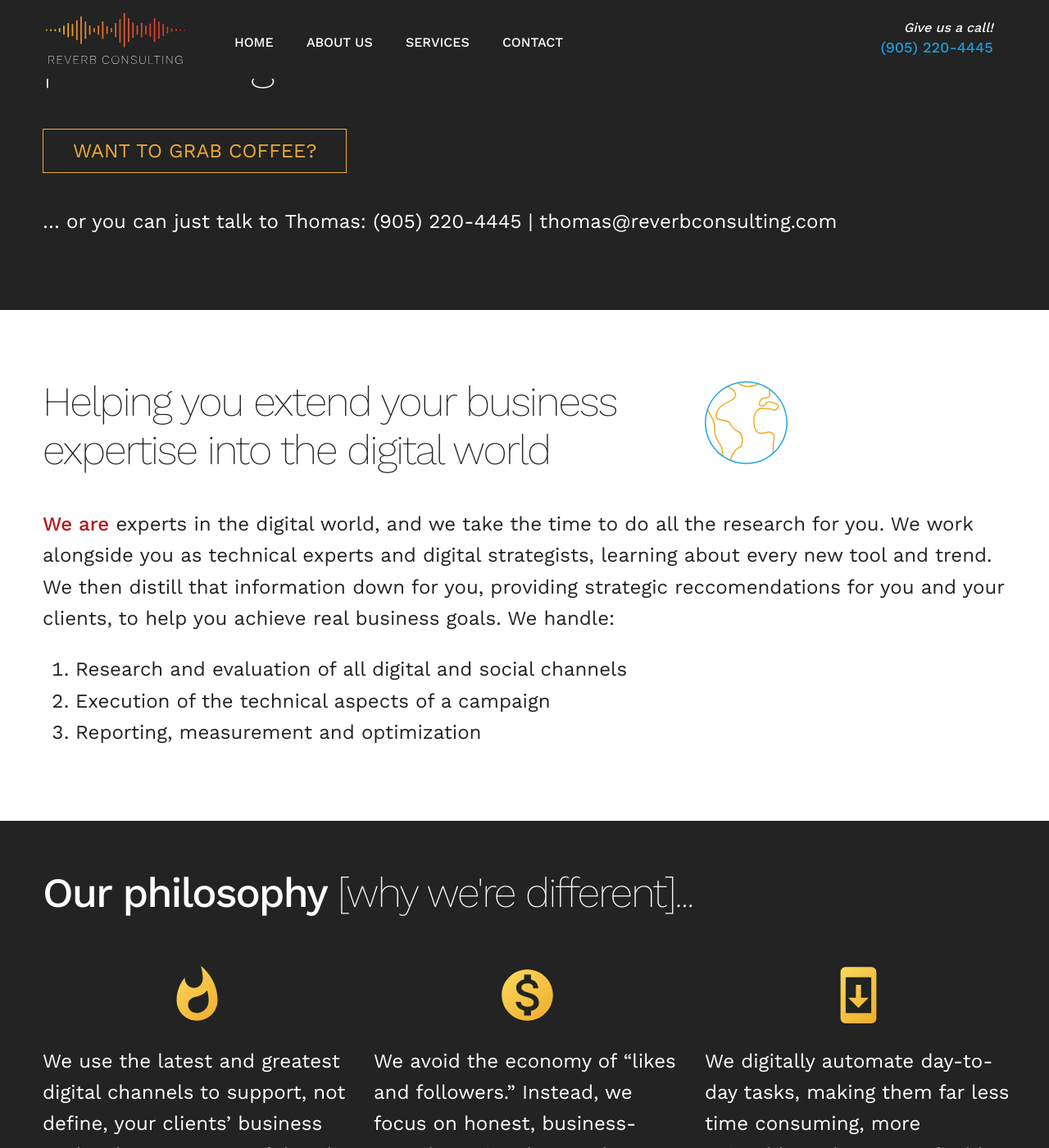
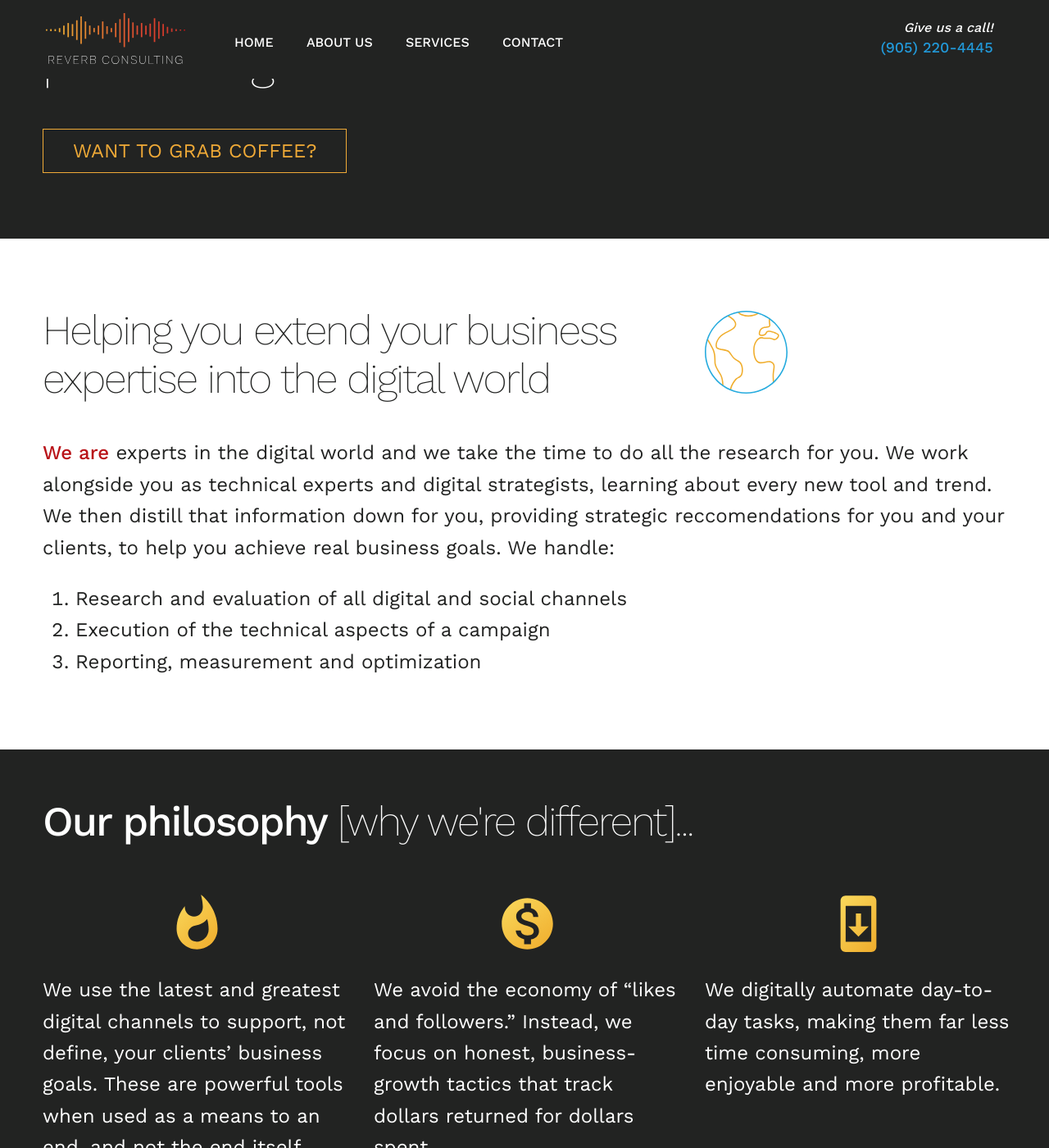
Before and after one commit to thomasjbhamilton/reverbconsulting, a Jekyll site: the page built from index.md, in a window 1280 px wide and 1400 px high, scrolled down 204 px. Shown: the whole window at 82% size. Built offline with Jekyll 4.4.1, drawn with Linux system fonts in a browser that asks for light colours; some of the changed text lies outside the part shown.

Commit message:
Updated Layouts and 4 other files

```diff
--- a/_layouts/index.html
+++ b/_layouts/index.html
@@ -12,9 +12,7 @@
         We help business coaches & consultants provide digital services to their clients
       </h1>
       <a class="btn mb1" href="#form" onclick="goToForm();">WANT TO GRAB COFFEE?</a>
-      <p class="light-text m-hide">
-        … or you can just talk to Thomas: (905) 220-4445 | thomas@reverbconsulting.com
-      </p>
+
     </div>
   </div>
   <div class="section-container light-bg">
@@ -36,8 +34,8 @@
       </div>
       <div class="">
         <p class="normal m-hide">
-          <span class="thick red-text">We are</span> experts in the digital world,
-          and we take the time to do all the research for you. We work alongside you as
+          <span class="thick red-text">We are</span> experts in the digital
+          world and we take the time to do all the research for you. We work alongside you as
           technical experts and digital strategists, learning about every new tool
           and trend. We then distill that information down for you, providing
           strategic reccomendations for you and your clients, to help you achieve
@@ -202,28 +200,75 @@
     </div>
   </div>
 </div>
-<div class="dark-bg section-container">
-  <div class="content-box">
+</div>
+  <div class="dark-bg section-container">
+    <div class="content-box">
       <h2 class="thick light-text center-text">
-        Lets get in touch!
+        Let's get in touch!
       </h2>
       <div class="form-container light-text thin form-text">
         <div class="row">
           <form id="form" action="https://formspree.io/thomas@reverbconsulting.com" method="post">
-            <label class="contact-form__label" for="name">Hello, my name is <input class="contact-form__input" type="text" name="name" value="" placeholder="Jim Morrison"><span class="m-hide-text">, and you</span></label>
-            <label class="contact-form__label" for="phone"><span class="m-hide-text">can</span> reach me by phone at: <input class="contact-form__input" type="tel" name="phone" value="" placeholder="905-220-4445"></label>
-            <label class="contact-form__label" for="email">and by email at <input class="contact-form__input" type="email" name="email" value="" placeholder="Jim@rockandroll.com"><span class="m-hide-text">.</span></label><br>
-            <label class="contact-form__select-label" for="why">I would like to discuss the following:</label><br>
+            <label class="contact-form__label" for="name">
+              Hello, my name is
+              <input class="contact-form__input"
+                type="text"
+                name="name"
+                value=""
+                placeholder="Jim Morrison">
+              <span class="form-hide-text">
+                , and you
+              </span>
+            </label>
+            <label class="contact-form__label" for="phone">
+              <span class="form-hide-text">
+                can
+              </span>
+                reach me by phone at:
+                <input class="contact-form__input"
+                  type="tel"
+                  name="phone"
+                  value=""
+                  placeholder="905-220-4445">
+                </label>
+            <label class="contact-form__label" for="email">
+              and by email at
+              <input class="contact-form__input"
+                type="email"
+                name="email"
+                value=""
+                placeholder="Jim@rockandroll.com">
+              <span class="form-hide-text">
+                .
+              </span>
+            </label><br>
+            <label class="contact-form__select-label" for="why">
+              I would like to discuss the following service:
+            </label><br>
             <select class="contact-form__select-input" name="why">
-              <option value="Grabing a coffee">Grabing a coffee</option>
-              <option value="I need help with my own digital presence">I need help with my own digital presence</option>
-              <option value="I want some more information about what you do">I want some more information about what you do</option>
-              <option value="I want to provide digital services to my clients">I want to provide digital services to my clients</option>
+              <option value="igital Advertising">
+                Digital Advertising
+              </option>
+              <option value="Websites">
+                Websites
+              </option>
+              <option value="Marketing Automation">
+                Marketing Automation
+              </option>
+              <option value="Software Development">
+                Software Development
+              </option>
+              <option value="Digital Consulting">
+                Digital Consulting
+              </option>
+              <option value="Something else!">
+                Something else!
+              </option>
             </select>
             <input type="hidden" name="_subject" value="Hot Lead!" />
             <input type="hidden" name="_cc" value="chris@reverbconsulting.com" />
             <input type="text" name="_gotcha" style="display:none" />
-            <input class="btn mt4 center normal" type="submit" name="name" value="Lets Talk">
+            <input class="btn mt4 center normal" type="submit" name="name" value="Let's Talk">
           </form>
         </div>
       </div>
--- a/assets/stylesheets/base/_base.scss
+++ b/assets/stylesheets/base/_base.scss
@@ -40,7 +40,6 @@
   @media (min-width: $tablet){
     font-size: 44pt;
   }
-
 }
 
 
--- a/assets/stylesheets/pages/header/_nav.scss
+++ b/assets/stylesheets/pages/header/_nav.scss
@@ -58,7 +58,7 @@
           text-decoration: none;
           text-align: center;
           font-weight: 500;
-          font-size: 15px;
+          font-size: 14px;
           color: #fff;
           -webkit-transition:  ease-in 500ms;
           transition: ease-in 500ms;
```
Also changed, not shown: _layouts/services.html (indentation only), dist/stylesheets/main.css.
